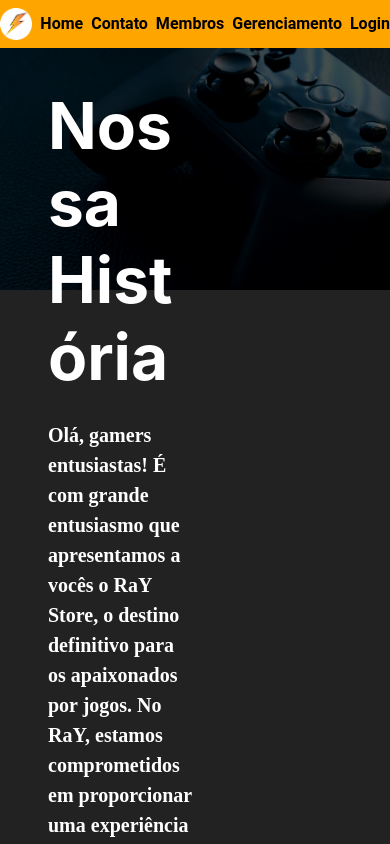
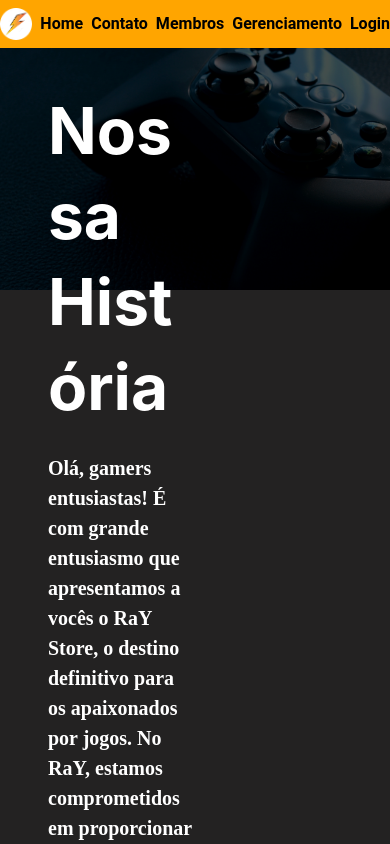
Before and after one commit to PedroHPMarques/ProjetoRay, a Next.js app: page / in a window 390 px wide. Shown: the top 844 px of the page. Built offline with nearby package versions, Linux system fonts and the light colour scheme.

Commit message:
adiciona breakpoints do chakra

```diff
--- a/src/styles/theme.ts
+++ b/src/styles/theme.ts
@@ -15,13 +15,11 @@
     },
 
     breakpoints:{
-    "2xl": "2560px",
-    "xl": "1440px",
-    "lg": "1024px",
-    "md": "768px",
-    "sm": "425px",
-    "xs": "375px",
-    "xxs": "328px",
-    "xxxs": "200px"
+        base: "0em", // 0px
+        sm: "30em", // ~480px. em is a relative unit and is dependant on the font size.
+        md: "48em", // ~768px
+        lg: "62em", // ~992px
+        xl: "80em", // ~1280px
+        "2xl": "96em", // ~1536px
 }
 })
```
